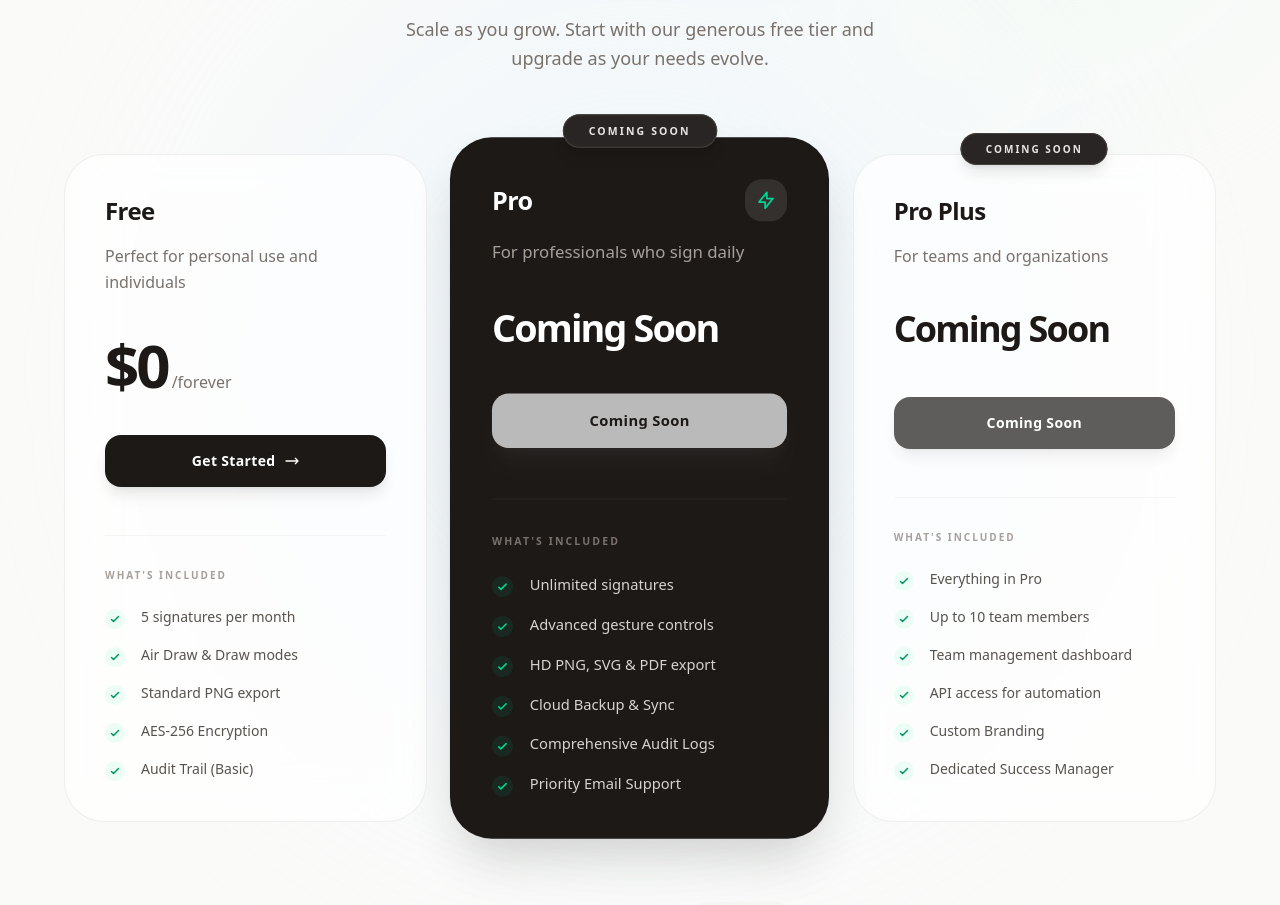
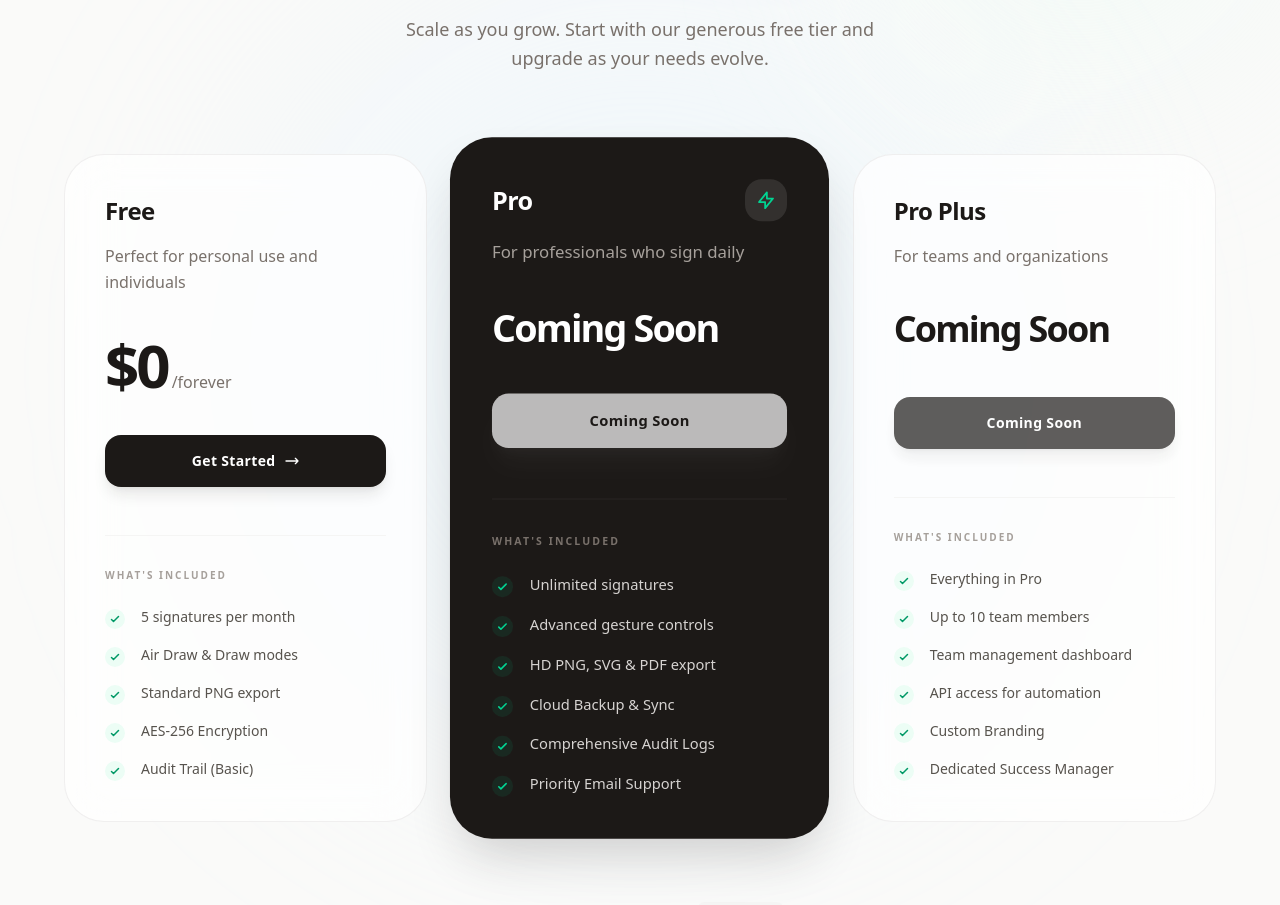
Before and after one commit to AkioDevenish/skysign, a Next.js app: page / in a window 1280 px wide. Shown: the part 1987-2892 px from the top of the page. Built offline with nearby package versions, Linux system fonts and the light colour scheme; no server answers.

Commit message:
Remove redundant Coming Soon badge from pricing cards

```diff
--- a/src/app/page.tsx
+++ b/src/app/page.tsx
@@ -523,15 +523,6 @@ export default function Home() {
                     </div>
                   )}
 
-                  {/* Coming Soon Badge */}
-                  {plan.comingSoon && (
-                    <div className="absolute -top-5 left-1/2 -translate-x-1/2 z-30">
-                      <span className="px-6 py-2 bg-stone-800 text-stone-200 text-[10px] tracking-[0.2em] font-bold rounded-full shadow-lg border border-stone-700 uppercase whitespace-nowrap">
-                        Coming Soon
-                      </span>
-                    </div>
-                  )}
-
                   {/* Plan Header */}
                   <div className="mb-10">
                     <div className="flex items-center justify-between mb-4">
```
